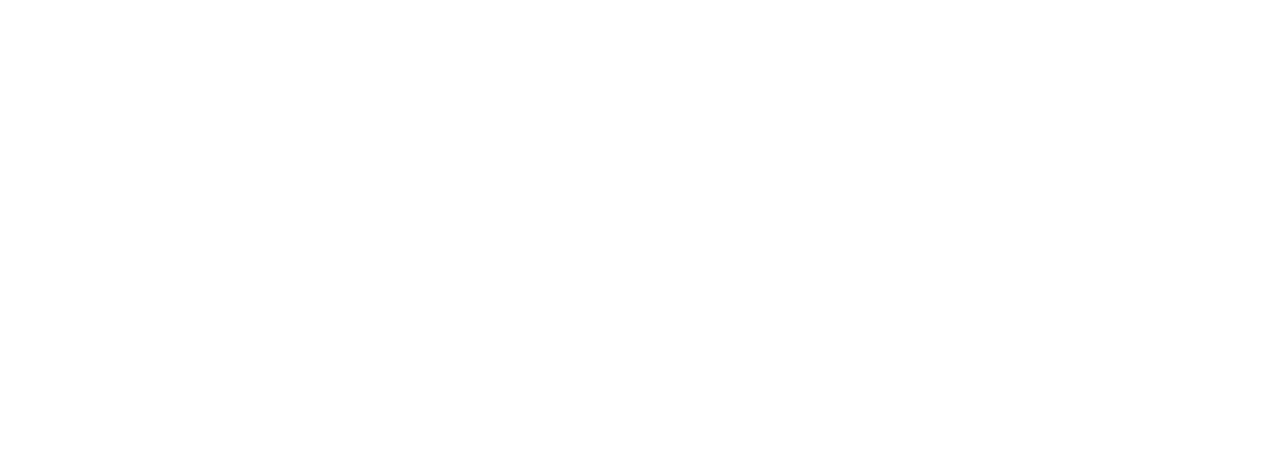
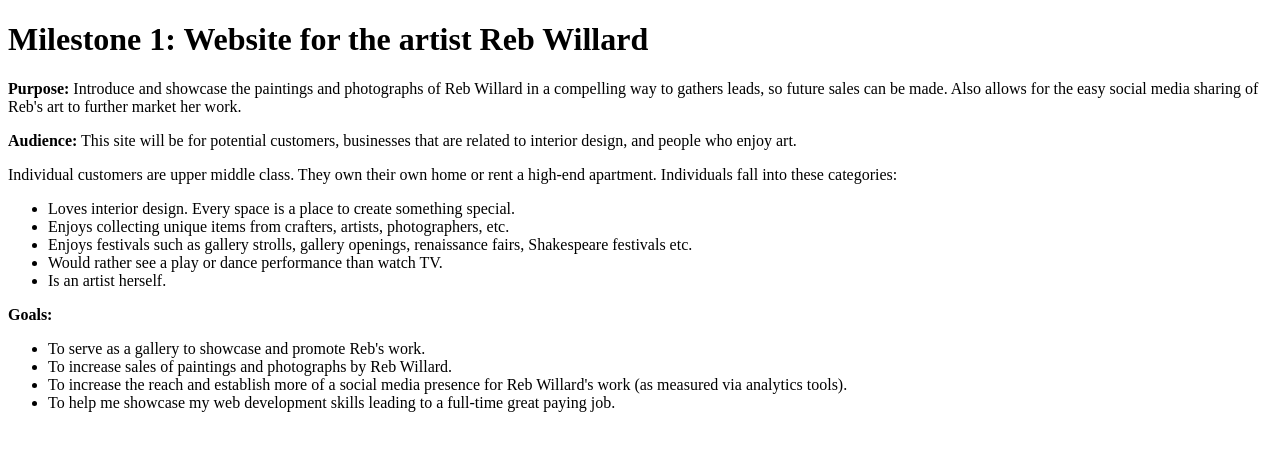
Before and after one commit to JazzinTamra/reb-willard, a PHP site: page /milestone1.php in a window 1280 px wide. Before the commit the part shown is empty. Shown: the top 451 px of the page. Run offline with PHP 8.4, Linux system fonts and the light colour scheme.

Commit message:
Completed Milestone 1.

```diff
--- a/public-html/documentation/milestone1.php
+++ b/public-html/documentation/milestone1.php
@@ -1,8 +1,38 @@
 <!DOCTYPE html>
-	<html lang="en">
+<html lang="en">
 	<head>
 		<meta charset="utf-8"/>
-		<title>Milestone 1: Reb Willard Artist</title>
+		<title>Milestone 1: Website for the artist Reb Willard</title>
 	</head>
+	<body>
+		<main>
+			<h1>Milestone 1: Website for the artist Reb Willard </h1>
+
+			<p><strong>Purpose:</strong> Introduce and showcase the paintings and photographs of Reb Willard in a
+				compelling way to gathers leads, so future sales can be made. Also allows for the easy social media sharing
+				of Reb's art to further market her work. </p>
+
+			<p><strong>Audience:</strong> This site will be for potential customers, businesses that are related to interior design, and people who enjoy art.</p>
+			<p>Individual customers are upper middle class. They own their own home or rent a high-end apartment. Individuals fall into these categories:</p>
+			<ul>
+				<li>Loves interior design. Every space is a place to create something special.</li>
+				<li>Enjoys collecting unique items from crafters, artists, photographers, etc.</li>
+				<li>Enjoys festivals such as gallery strolls, gallery openings, renaissance fairs, Shakespeare festivals
+					etc.</li>
+				<li>Would rather see a play or dance performance than watch TV.</li>
+				<li>Is an artist herself.</li>
+			</ul>
+			<p><strong>Goals:</strong>
+			</p>
+			<ul>
+				<li>To serve as a gallery to showcase and promote Reb's work.</li>
+				<li>To increase sales of paintings and photographs by Reb Willard.</li>
+				<li>To increase the reach and establish more of a social media presence for Reb Willard's work (as measured
+					via analytics tools).
+				</li>
+				<li>To help me showcase my web development skills leading to a full-time great paying job.</li>
+			</ul>
+		</main>
+	</body>
 
 </html>
```
